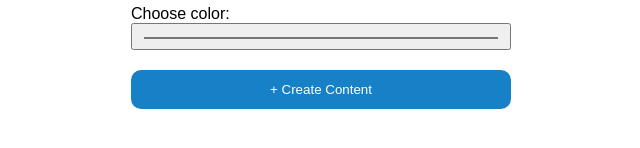
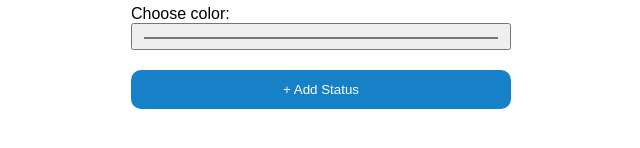
Before and after one commit to somphorsngoun/learn_git, a plain HTML site: page index.html in a window 1280 px wide. Shown: the part 268-416 px from the top of the page, 319-959 px from the left. Drawn offline with Linux system fonts and the light colour scheme.

Commit message:
change btn

```diff
--- a/index.html
+++ b/index.html
@@ -21,7 +21,7 @@
                 <input type="color" id="color">
             </div>
             <div class="form-group">
-                <button type="button" id="btn">+ Create Content</button>
+                <button type="button" id="btn">+ Add Status</button>
             </div>
         </div>
     </div>
```
